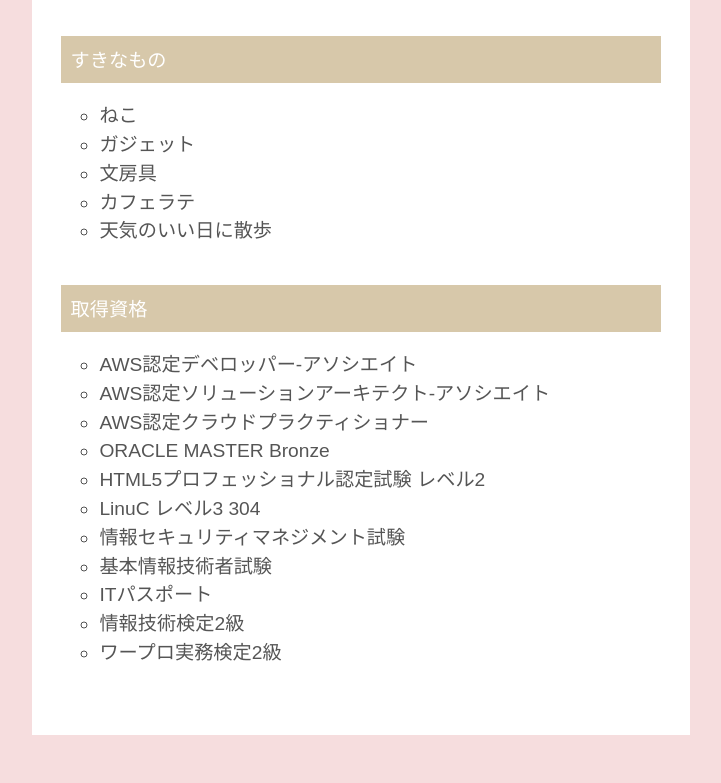
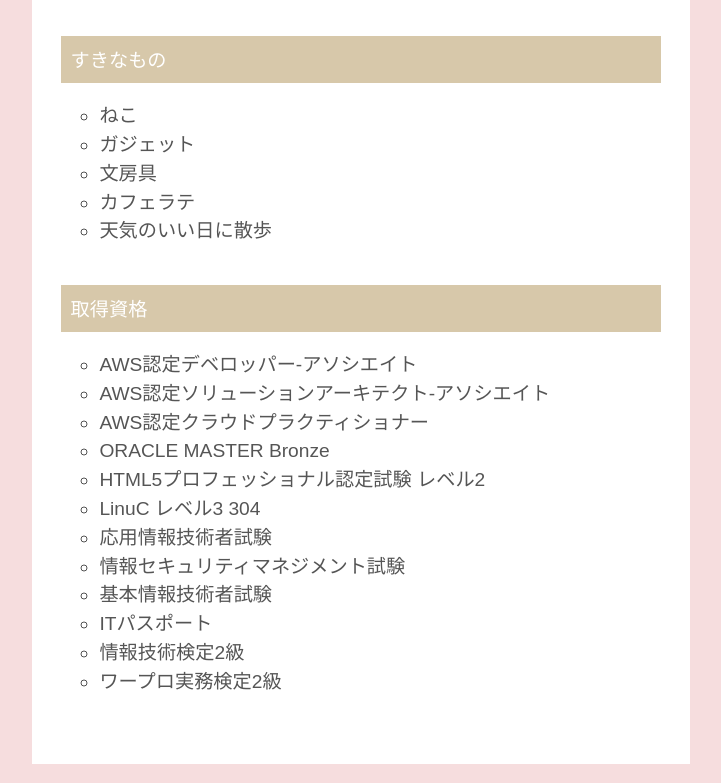
Before and after one commit to tsumarika/tsumarika.github.io, a plain HTML site: page index.html in a window 1280 px wide. Shown: the part 417-1200 px from the top of the page, without its empty margins (279-1000 px from the left). Before the commit the page ends 1171 px from the top, so only its background shows below. Drawn offline with Linux system fonts and the light colour scheme; a web font is replaced by a local one.

Commit message:
応用情報技術者試験

```diff
--- a/index.html
+++ b/index.html
@@ -48,6 +48,7 @@
                     <li>ORACLE MASTER Bronze</li>
                     <li>HTML5プロフェッショナル認定試験 レベル2</li>
                     <li>LinuC レベル3 304</li>
+                    <li>応用情報技術者試験</li>
                     <li>情報セキュリティマネジメント試験</li>
                     <li>基本情報技術者試験</li>
                     <li>ITパスポート</li>
```
